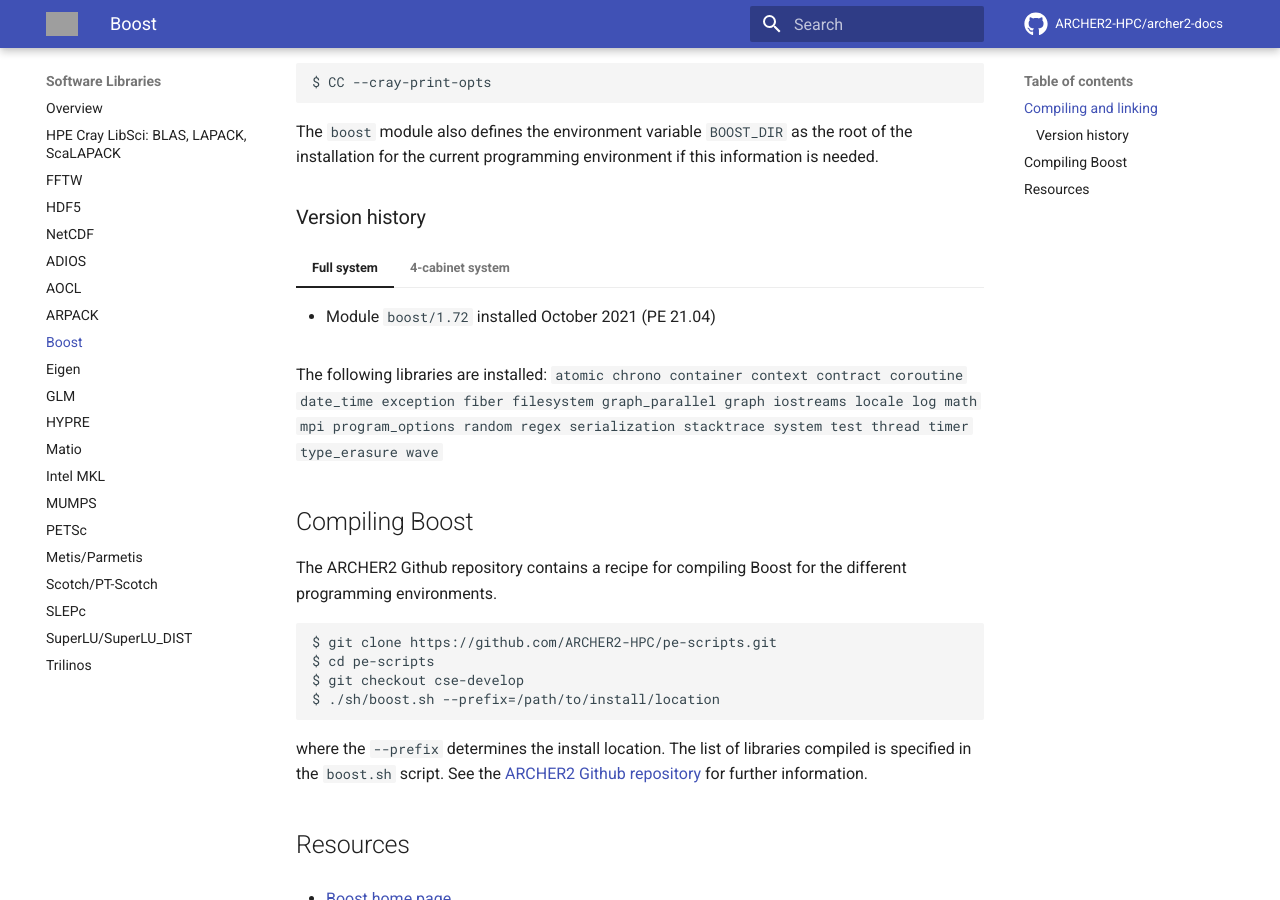
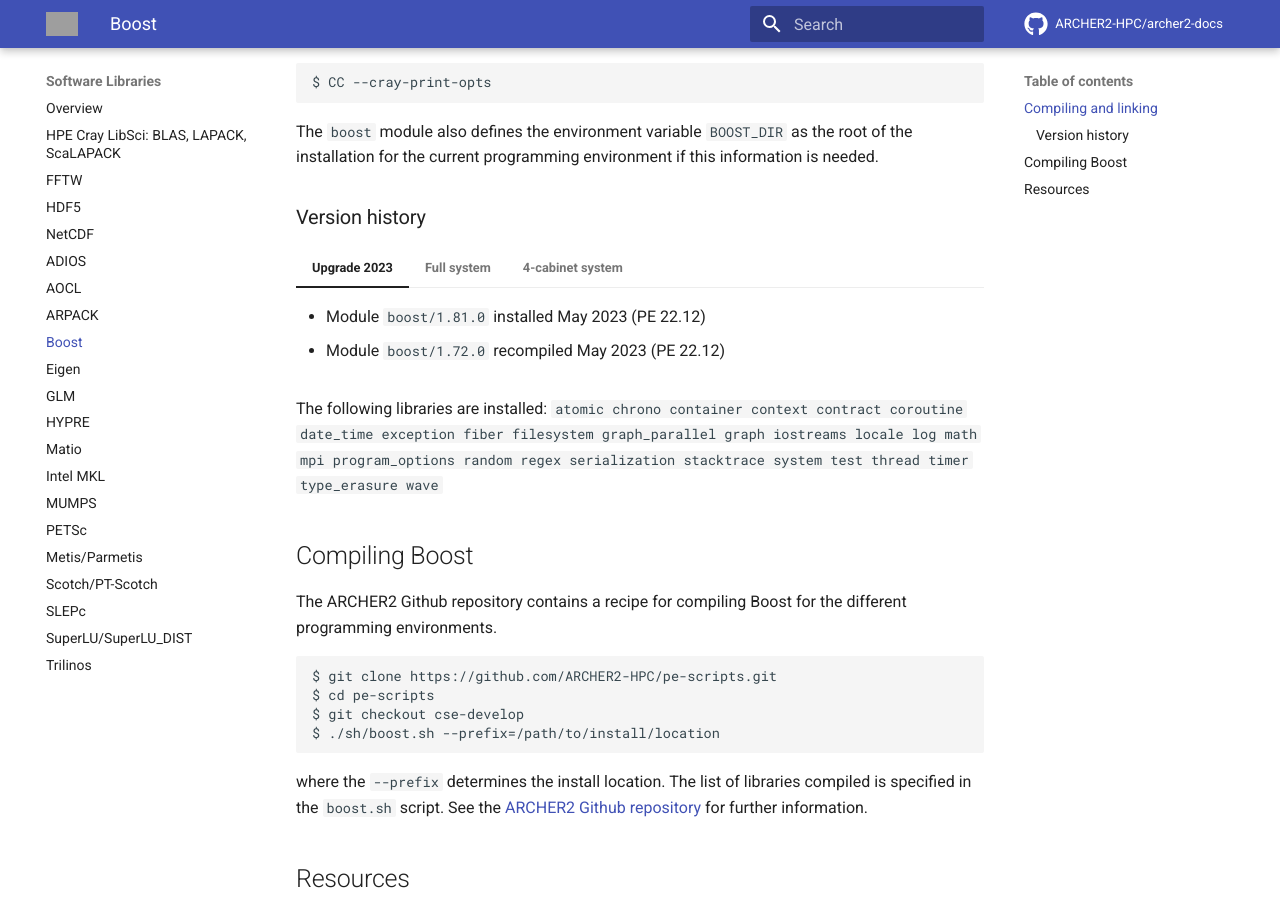
Before and after one commit to ARCHER2-HPC/archer2-docs, an MkDocs documentation site: the page built from docs/software-libraries/boost.md, in a window 1280 px wide and 900 px high, scrolled down 483 px. Built offline with MkDocs 1.6.1 and Material for MkDocs 9.7.7, drawn with Linux system fonts in a browser that asks for light colours; comment, search, counter and statistics services are not loaded; grey boxes are pictures that could not be loaded.

Commit message:
Boost to 1.81.0

```diff
--- a/docs/software-libraries/boost.md
+++ b/docs/software-libraries/boost.md
@@ -26,6 +26,11 @@
 if this information is needed.
 
 ### Version history
+
+=== "Upgrade 2023"
+
+    - Module `boost/1.81.0` installed May 2023 (PE 22.12)
+    - Module `boost/1.72.0` recompiled May 2023 (PE 22.12)
 
 === "Full system"
 
```
